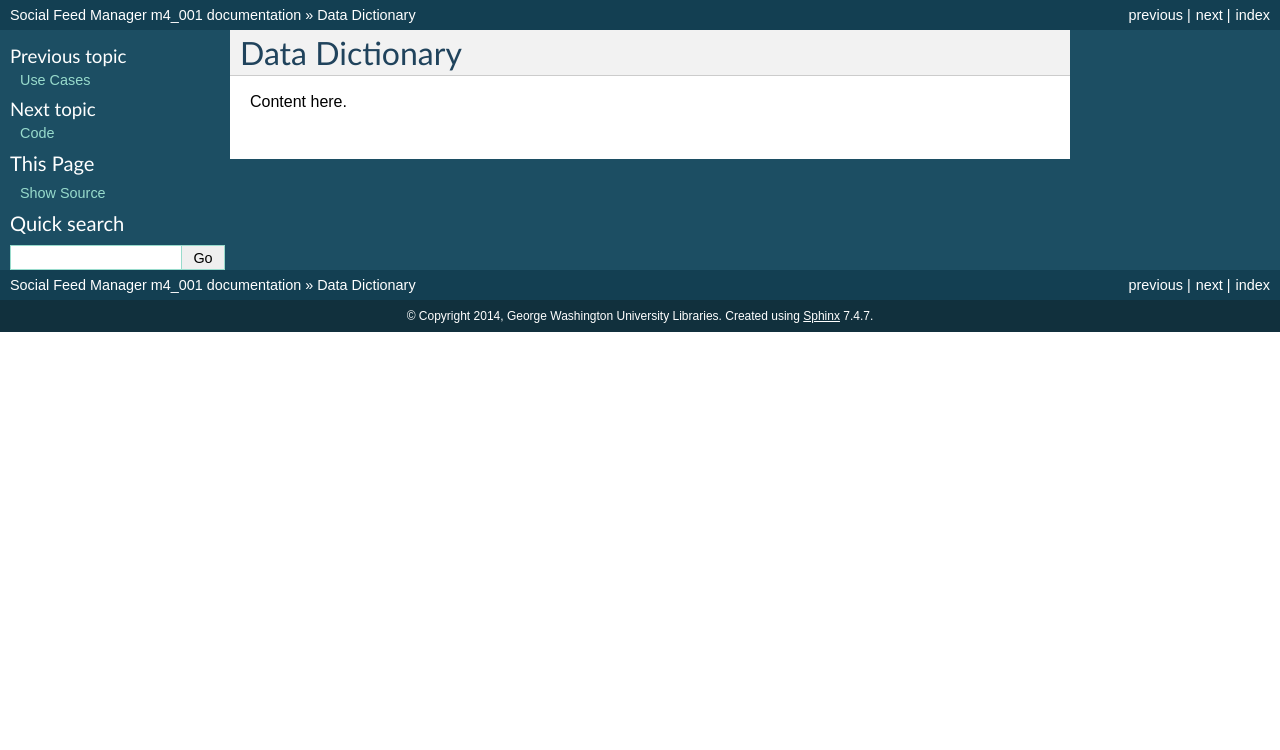
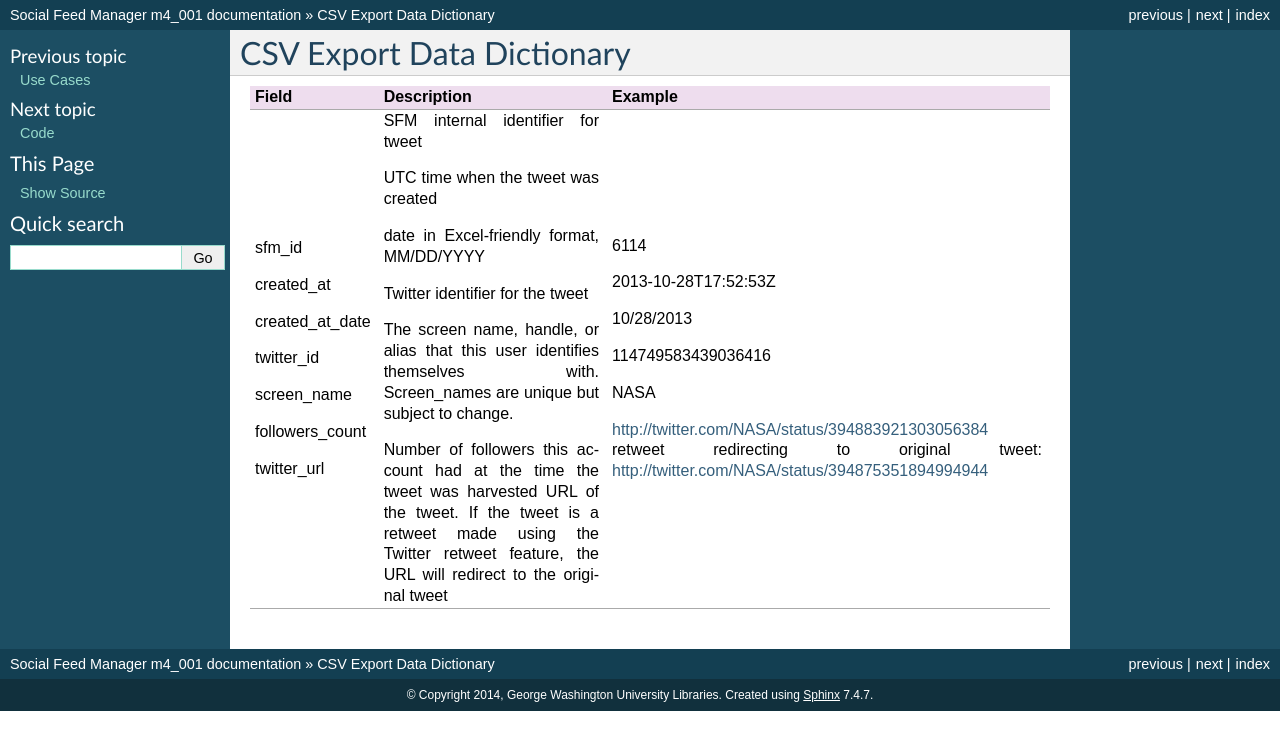
Before and after one commit to gwu-libraries/social-feed-manager, a Sphinx documentation site: the page built from docs/data_dictionary.rst, in a window 1280 px wide. Shown: the top 750 px of the page. Built offline with Sphinx 7.4.7, drawn with Linux system fonts in a browser that asks for light colours; pages that are not in the unit, such as notebooks, are missing from menus.

Commit message:
partial table

```diff
--- a/docs/data_dictionary.rst
+++ b/docs/data_dictionary.rst
@@ -1,6 +1,27 @@
 .. Social Feed Manager Data Dictionary
 
-Data Dictionary
-===============
+CSV Export Data Dictionary
+==========================
 
-Content here.
++-----------------+-----------------------------------------------------+--------------------------------------------------+
+| Field	          | Description                                         | Example                                          |
++=================+=====================================================+==================================================+
+| sfm_id          | SFM internal identifier for tweet	                | 6114                                             |
+|                 |                                                     |                                                  |
+| created_at      | UTC time when the tweet was created	                | 2013-10-28T17:52:53Z                             |
+|                 |                                                     |                                                  |
+| created_at_date | date in Excel-friendly format, MM/DD/YYYY           | 10/28/2013                                       |
+|                 |                                                     |                                                  |
+| twitter_id      | Twitter identifier for the tweet	                | 114749583439036416                               |
+|                 |                                                     |                                                  |
+| screen_name     | The screen name, handle, or alias that this user    | NASA                                             |
+|                 | identifies themselves with. Screen_names are unique |                                                  |
+|                 | but subject to change.                              |                                                  |
+|                 |                                                     |                                                  |
+| followers_count | Number of followers this account had at the time    |                                                  |
+|                 | the tweet was harvested                             |                                                  |
+| twitter_url	  | URL of the tweet. If the tweet is a retweet made    | http://twitter.com/NASA/status/394883921303056384|
+|                 | using the Twitter retweet feature, the URL will     | retweet redirecting to original tweet:           |
+|                 | redirect to the original tweet	                | http://twitter.com/NASA/status/394875351894994944|
+|                 |                                                     |                                                  |
++-----------------+-----------------------------------------------------+--------------------------------------------------+
```
